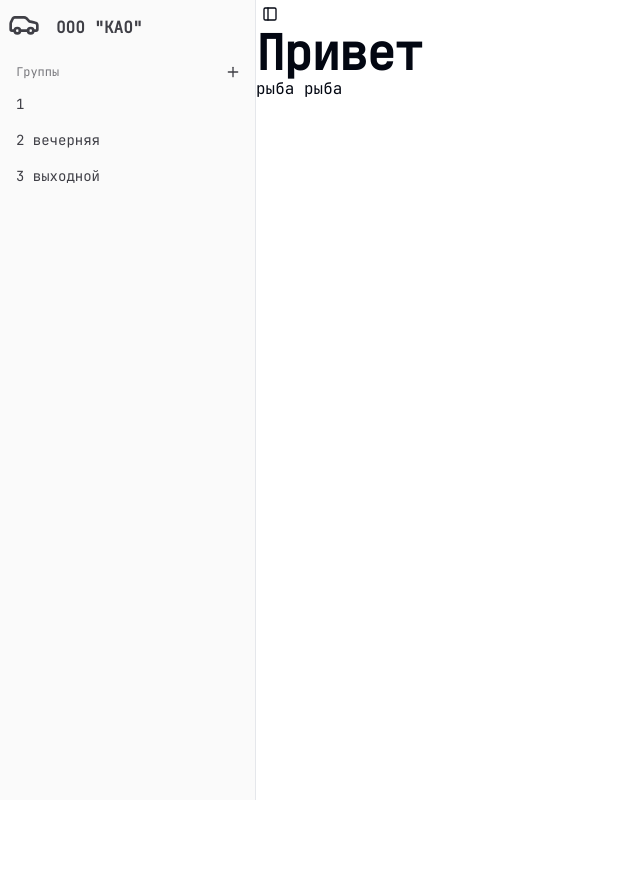
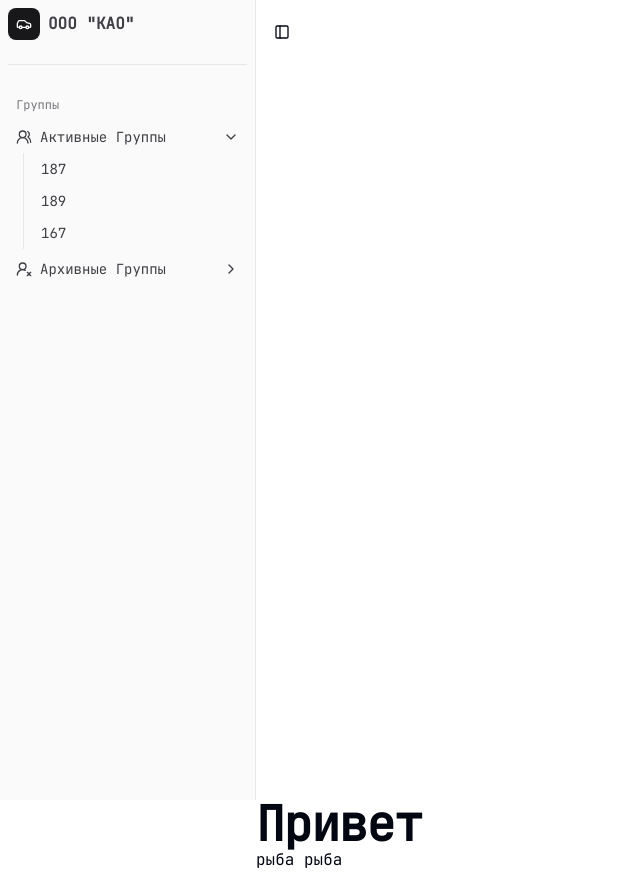
Before and after one commit to maximiloi/autoSchool-app, a Next.js app in the folder frontend/: page / in a window 1280 px wide. Shown: the whole page, without its empty margins (0-640 px from the left). Before the commit the page ends 800 px from the top, so only its background shows below. Built offline with nearby package versions, Linux system fonts and the light colour scheme.

Commit message:
refactor: sidebar component

```diff
--- a/frontend/app/layout.js
+++ b/frontend/app/layout.js
@@ -1,4 +1,10 @@
-import { SidebarProvider, SidebarTrigger } from '@/components/ui/sidebar';
+import {
+  SidebarInset,
+  SidebarProvider,
+  SidebarTrigger,
+} from '@/components/ui/sidebar';
+import { Separator } from '@radix-ui/react-separator';
+
 import { AppSidebar } from '@/components/app-sidebar';
 
 import './globals.css';
@@ -15,7 +21,14 @@ export default function RootLayout({ children }) {
         <SidebarProvider>
           <AppSidebar />
           <main>
-            <SidebarTrigger />
+            <SidebarInset>
+              <header className='flex h-16 shrink-0 items-center gap-2 transition-[width,height] ease-linear group-has-[[data-collapsible=icon]]/sidebar-wrapper:h-12'>
+                <div className='flex items-center gap-2 px-4'>
+                  <SidebarTrigger className='-ml-1' />
+                  <Separator orientation='vertical' className='mr-2 h-4' />
+                </div>
+              </header>
+            </SidebarInset>
             {children}
           </main>
         </SidebarProvider>
--- a/frontend/components/app-sidebar.jsx
+++ b/frontend/components/app-sidebar.jsx
@@ -1,60 +1,79 @@
+import { Car, UsersRound, UserRoundX } from 'lucide-react';
 import {
   Sidebar,
   SidebarContent,
   SidebarFooter,
-  SidebarGroup,
-  SidebarGroupAction,
-  SidebarGroupContent,
-  SidebarGroupLabel,
   SidebarHeader,
-  SidebarMenu,
-  SidebarMenuButton,
-  SidebarMenuItem,
+  SidebarSeparator,
 } from '@/components/ui/sidebar';
-import {
-  DropdownMenu,
-  DropdownMenuContent,
-  DropdownMenuItem,
-  DropdownMenuTrigger,
-} from '@radix-ui/react-dropdown-menu';
-import { Car, ChevronUp, Plus, User2 } from 'lucide-react';
+
+import { SidebarCompanyInfo } from './sidebar-company-info';
+import { NavGroups } from './sidebar-nav-groups';
+
+// This is sample data.
+const data = {
+  user: {
+    name: 'Игорь',
+    email: 'm@example.com',
+    avatar: '/avatars/shadcn.jpg',
+  },
+  company: {
+    name: 'ООО "КАО"',
+    logo: Car,
+  },
+  groups: [
+    {
+      title: 'Активные Группы',
+      url: '#',
+      icon: UsersRound,
+      isActive: true,
+      items: [
+        {
+          title: '187',
+          url: '#',
+        },
+        {
+          title: '189',
+          url: '#',
+        },
+        {
+          title: '167',
+          url: '#',
+        },
+      ],
+    },
+    {
+      title: 'Архивные Группы',
+      url: '#',
+      icon: UserRoundX,
+      isActive: false,
+      items: [
+        {
+          title: '186',
+          url: '#',
+        },
+        {
+          title: '185',
+          url: '#',
+        },
+        {
+          title: '187',
+          url: '#',
+        },
+      ],
+    },
+  ],
+};
 
 export function AppSidebar() {
   return (
-    <Sidebar>
+    <Sidebar collapsible='icon'>
       <SidebarHeader>
-        <div className='flex gap-4 items-end'>
-          <Car className='size-8' />
-          <h2 className='font-bold'>ООО "КАО"</h2>
-        </div>
-        {/* TODO <SearchForm /> */}
+        <SidebarCompanyInfo company={data.company} />
       </SidebarHeader>
+      <SidebarSeparator className='my-4' />
       <SidebarContent>
-        <SidebarGroup>
-          <SidebarGroupLabel>Группы</SidebarGroupLabel>
-          <SidebarGroupAction title='Добавить группу'>
-            <Plus /> <span className='sr-only'>Добавить группу</span>
-          </SidebarGroupAction>
-          <SidebarGroupContent>
-            <SidebarMenu>
-              <SidebarMenuItem key={1}>
-                <SidebarMenuButton asChild>
-                  <a href='#'>1</a>
-                </SidebarMenuButton>
-              </SidebarMenuItem>
-              <SidebarMenuItem key={2}>
-                <SidebarMenuButton asChild>
-                  <a href='#'>2 вечерняя</a>
-                </SidebarMenuButton>
-              </SidebarMenuItem>
-              <SidebarMenuItem key={3}>
-                <SidebarMenuButton asChild>
-                  <a href='#'>3 выходной</a>
-                </SidebarMenuButton>
-              </SidebarMenuItem>
-            </SidebarMenu>
-          </SidebarGroupContent>
-        </SidebarGroup>
+        <NavGroups groups={data.groups} />
       </SidebarContent>
       <SidebarFooter />
     </Sidebar>
```
Also changed, not shown: 2 other files (tests, documents, lock files or other folders).
